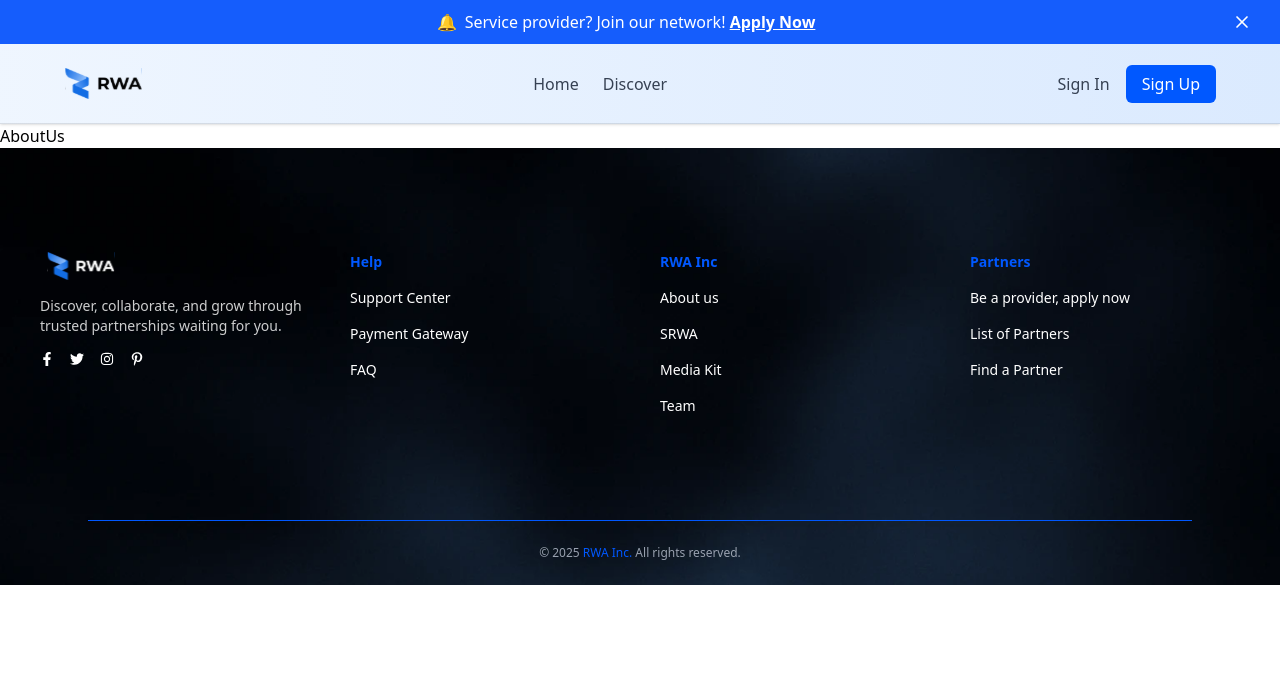
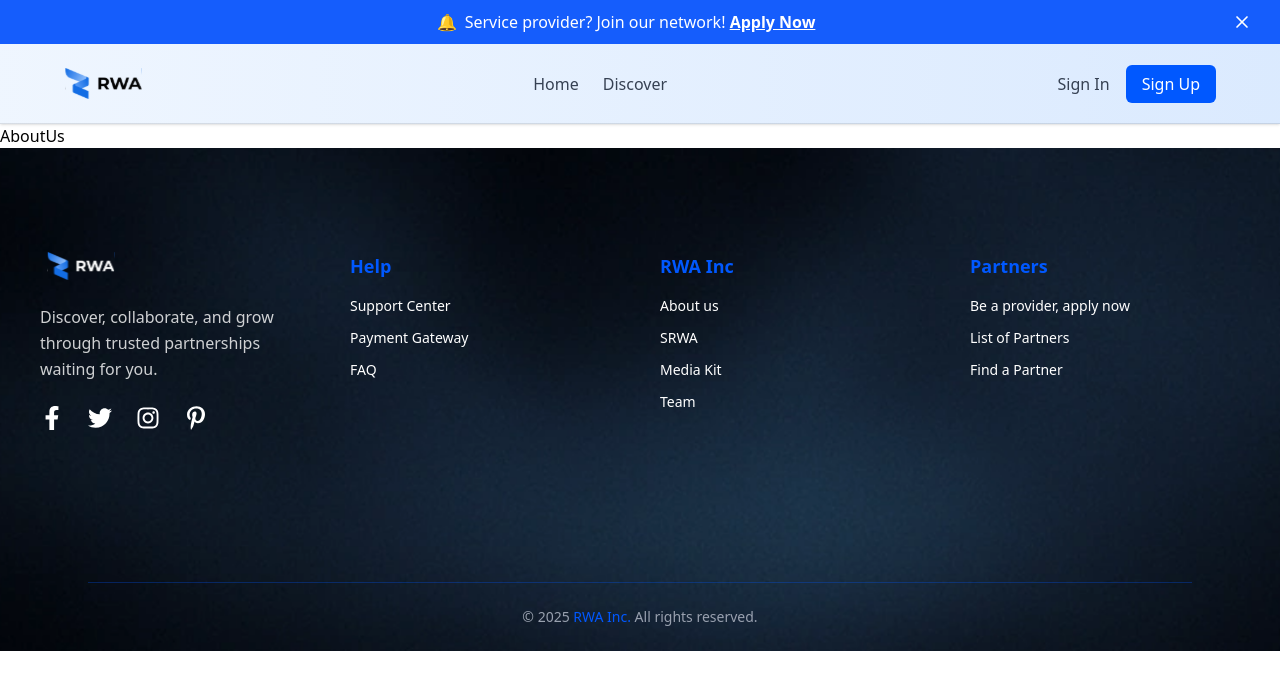
Before and after one commit to ShowyCone/portal-partner-v2, a Next.js app: page /aboutus in a window 1280 px wide. Shown: the top 690 px of the page. Built offline with nearby package versions, Linux system fonts and the light colour scheme.

Commit message:
Refactor Footer component for improved readability and maintainability

```diff
--- a/src/components/layout/Footer.tsx
+++ b/src/components/layout/Footer.tsx
@@ -1,65 +1,103 @@
-import { FaFacebookF, FaTwitter, FaInstagram, FaPinterestP } from 'react-icons/fa'
+import {
+  FaFacebookF,
+  FaTwitter,
+  FaInstagram,
+  FaPinterestP,
+} from 'react-icons/fa'
 import Image from 'next/image'
 import Link from 'next/link'
 
 const Footer: React.FC = () => {
   return (
-    <footer className="relative text-white overflow-hidden px-2 sm:px-8 lg:px-10">
-      <div className="absolute inset-0 z-0">
-        <div className="absolute inset-0 z-0 bg-blue-900/20 backdrop-blur-md"></div>
+    <footer className='relative text-white overflow-hidden px-4 sm:px-8 lg:px-10'>
+      <div className='absolute inset-0 z-0'>
+        <div className='absolute inset-0 z-0 bg-blue-900/20 backdrop-blur-md'></div>
         <Image
-          src="/overlayimage.webp"
-          alt="Background overlay"
-          layout="fill"
-          objectFit="cover"
+          src='/backgroundbanner.webp'
+          alt='Background overlay'
+          layout='fill'
+          objectFit='cover'
           priority
         />
       </div>
-      <div className="relative z-10 max-w-[90rem] mx-auto py-26 grid grid-cols-1 md:grid-cols-4 gap-10 text-sm">
-        <div className="space-y-4">
+      <div className='relative z-10 max-w-[90rem] mx-auto py-12 sm:py-16 lg:py-26 grid grid-cols-1 sm:grid-cols-2 lg:grid-cols-4 gap-8 sm:gap-10 text-sm'>
+        <div className='space-y-4 sm:space-y-6 text-center sm:text-left'>
           <Image
-            src="/rwamainlogo2.svg"
-            alt="RWA Logo"
+            src='/rwamainlogo2.svg'
+            alt='RWA Logo'
             width={112}
             height={40}
-            className="w-28 h-auto"
+            className='w-24 sm:w-28 h-auto mx-auto sm:mx-0'
             priority
           />
-          <p className="text-white/80">
-            Discover, collaborate, and grow through trusted partnerships waiting for you.
+          <p className='text-white/80 text-sm sm:text-base leading-relaxed max-w-xs mx-auto sm:mx-0'>
+            Discover, collaborate, and grow through trusted partnerships waiting
+            for you.
           </p>
-          <div className="flex space-x-4 mt-4">
-            <FaFacebookF className="hover:text-blue-400 transition" />
-            <FaTwitter className="hover:text-blue-400 transition" />
-            <FaInstagram className="hover:text-pink-400 transition" />
-            <FaPinterestP className="hover:text-red-400 transition" />
+          <div className='flex justify-center sm:justify-start space-x-4 sm:space-x-6 mt-4 sm:mt-6'>
+            <FaFacebookF className='w-5 h-5 sm:w-6 sm:h-6 hover:text-blue-400 transition cursor-pointer' />
+            <FaTwitter className='w-5 h-5 sm:w-6 sm:h-6 hover:text-blue-400 transition cursor-pointer' />
+            <FaInstagram className='w-5 h-5 sm:w-6 sm:h-6 hover:text-pink-400 transition cursor-pointer' />
+            <FaPinterestP className='w-5 h-5 sm:w-6 sm:h-6 hover:text-red-400 transition cursor-pointer' />
           </div>
         </div>
-        <div className="space-y-4">
-          <h3 className="text-rwa font-semibold">Help</h3>
-          <p className="hover:text-gray-300 cursor-pointer">Support Center</p>
-          <p className="hover:text-gray-300 cursor-pointer">Payment Gateway</p>
-          <p className="hover:text-gray-300 cursor-pointer">FAQ</p>
+        <div className='space-y-3 sm:space-y-4 text-center sm:text-left'>
+          <h3 className='text-rwa font-semibold text-base sm:text-lg'>Help</h3>
+          <div className='space-y-2 sm:space-y-3'>
+            <p className='hover:text-gray-300 cursor-pointer transition-colors duration-200'>
+              Support Center
+            </p>
+            <p className='hover:text-gray-300 cursor-pointer transition-colors duration-200'>
+              Payment Gateway
+            </p>
+            <p className='hover:text-gray-300 cursor-pointer transition-colors duration-200'>
+              FAQ
+            </p>
+          </div>
         </div>
-        <div className="space-y-4">
-          <h3 className="text-rwa font-semibold">RWA Inc</h3>
-          <p className="hover:text-gray-300 cursor-pointer">About us</p>
-          <p className="hover:text-gray-300 cursor-pointer">SRWA</p>
-          <p className="hover:text-gray-300 cursor-pointer">Media Kit</p>
-          <p className="hover:text-gray-300 cursor-pointer">Team</p>
+        <div className='space-y-3 sm:space-y-4 text-center sm:text-left'>
+          <h3 className='text-rwa font-semibold text-base sm:text-lg'>
+            RWA Inc
+          </h3>
+          <div className='space-y-2 sm:space-y-3'>
+            <p className='hover:text-gray-300 cursor-pointer transition-colors duration-200'>
+              About us
+            </p>
+            <p className='hover:text-gray-300 cursor-pointer transition-colors duration-200'>
+              SRWA
+            </p>
+            <p className='hover:text-gray-300 cursor-pointer transition-colors duration-200'>
+              Media Kit
+            </p>
+            <p className='hover:text-gray-300 cursor-pointer transition-colors duration-200'>
+              Team
+            </p>
+          </div>
         </div>
-        <div className="space-y-4">
-          <h3 className="text-rwa font-semibold">Partners</h3>
-          <Link href="/provider/apply" className="hover:text-gray-300 cursor-pointer block">
-            Be a provider, apply now
-          </Link>
-          <p className="hover:text-gray-300 cursor-pointer">List of Partners</p>
-          <p className="hover:text-gray-300 cursor-pointer">Find a Partner</p>
+        <div className='space-y-3 sm:space-y-4 text-center sm:text-left'>
+          <h3 className='text-rwa font-semibold text-base sm:text-lg'>
+            Partners
+          </h3>
+          <div className='space-y-2 sm:space-y-3'>
+            <Link
+              href='/provider/apply'
+              className='hover:text-gray-300 cursor-pointer block transition-colors duration-200'
+            >
+              Be a provider, apply now
+            </Link>
+            <p className='hover:text-gray-300 cursor-pointer transition-colors duration-200'>
+              List of Partners
+            </p>
+            <p className='hover:text-gray-300 cursor-pointer transition-colors duration-200'>
+              Find a Partner
+            </p>
+          </div>
         </div>
       </div>
-      <div className="relative z-10 border-t border-rwa mx-12">
-        <p className="text-center py-6 text-xs text-gray-400">
-          © 2025 <span className="text-rwa">RWA Inc.</span> All rights reserved.
+      <div className='relative z-10 border-t border-rwa/30 mx-4 sm:mx-8 lg:mx-12 mt-8 sm:mt-12'>
+        <p className='text-center py-4 sm:py-6 text-xs sm:text-sm text-gray-400'>
+          © 2025 <span className='text-rwa font-medium'>RWA Inc.</span> All
+          rights reserved.
         </p>
       </div>
     </footer>
```
